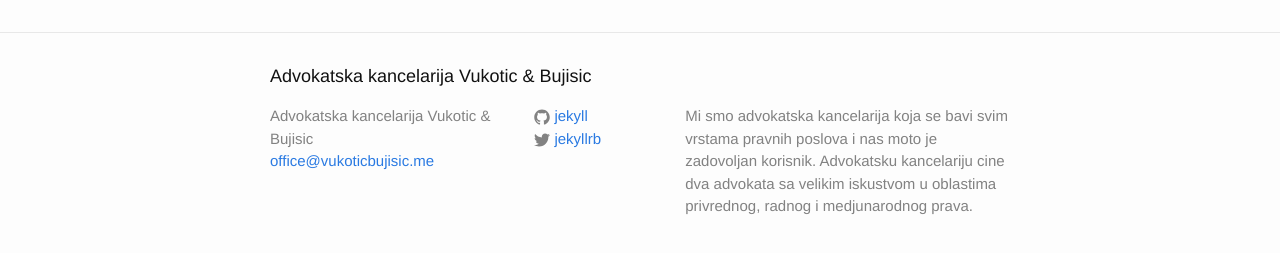
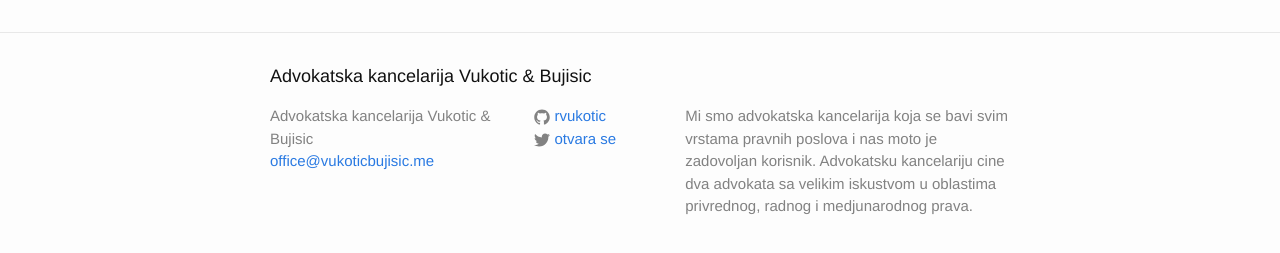
Before and after one commit to rvukotic/rvukotic.github.io, a Jekyll site: the page built from index.html, in a window 1280 px wide. Shown: the part 264-517 px from the top of the page. Built offline with Jekyll 4.4.1, drawn with Linux system fonts in a browser that asks for light colours.

Commit message:
Update _config.yml

```diff
--- a/_config.yml
+++ b/_config.yml
@@ -13,8 +13,8 @@ description: > # this means to ignore newlines until "baseurl:"
   Advokatsku kancelariju cine dva advokata sa velikim iskustvom u oblastima privrednog, radnog i medjunarodnog prava.
 baseurl: "" # the subpath of your site, e.g. /blog
 url: "http://site.vukoticbujisic.me" # the base hostname & protocol for your site
-twitter_username: jekyllrb
-github_username:  jekyll
+twitter_username: otvara se
+github_username:  rvukotic
 
 # Build settings
 markdown: kramdown
```
